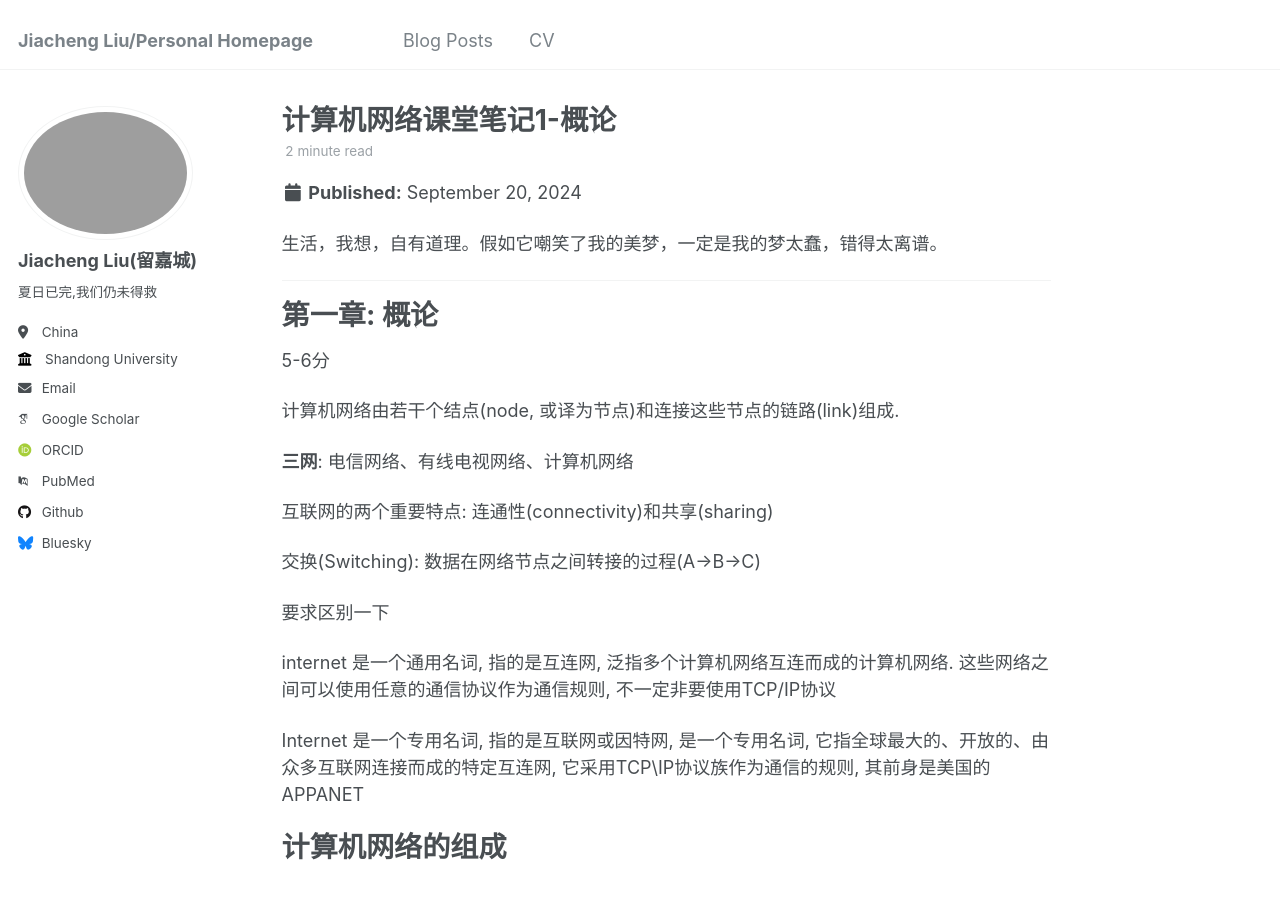
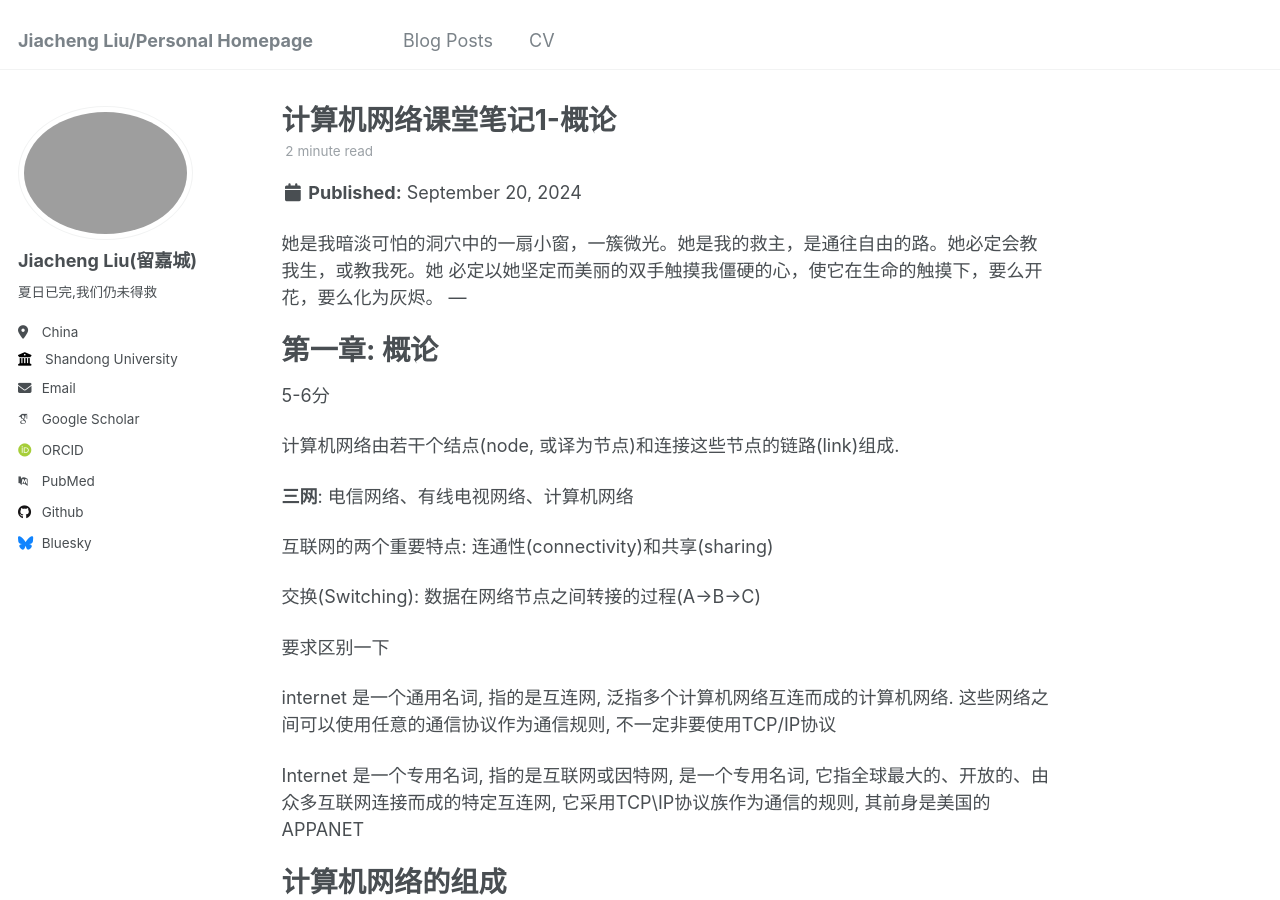
Before and after one commit to Tammytcl/Tammytcl.github.io, a Jekyll site: the page built from _posts/2024-09-20-blog-post-7.md, in a window 1280 px wide and 900 px high. Built offline with Jekyll 4.4.1, drawn with Linux system fonts in a browser that asks for light colours; some web fonts are replaced; formulas are drawn with MathJax 3.

Commit message:
2024-9-20

```diff
--- a/_posts/2024-09-20-blog-post-7.md
+++ b/_posts/2024-09-20-blog-post-7.md
@@ -7,8 +7,8 @@ tags:
   - category1
   - category2
 ---
-生活，我想，自有道理。假如它嘲笑了我的美梦，一定是我的梦太蠢，错得太离谱。
-
+她是我暗淡可怕的洞穴中的一扇小窗，一簇微光。她是我的救主，是通往自由的路。她必定会教我生，或教我死。她
+必定以她坚定而美丽的双手触摸我僵硬的心，使它在生命的触摸下，要么开花，要么化为灰烬。
 ---
 # 第一章: 概论
 
```
